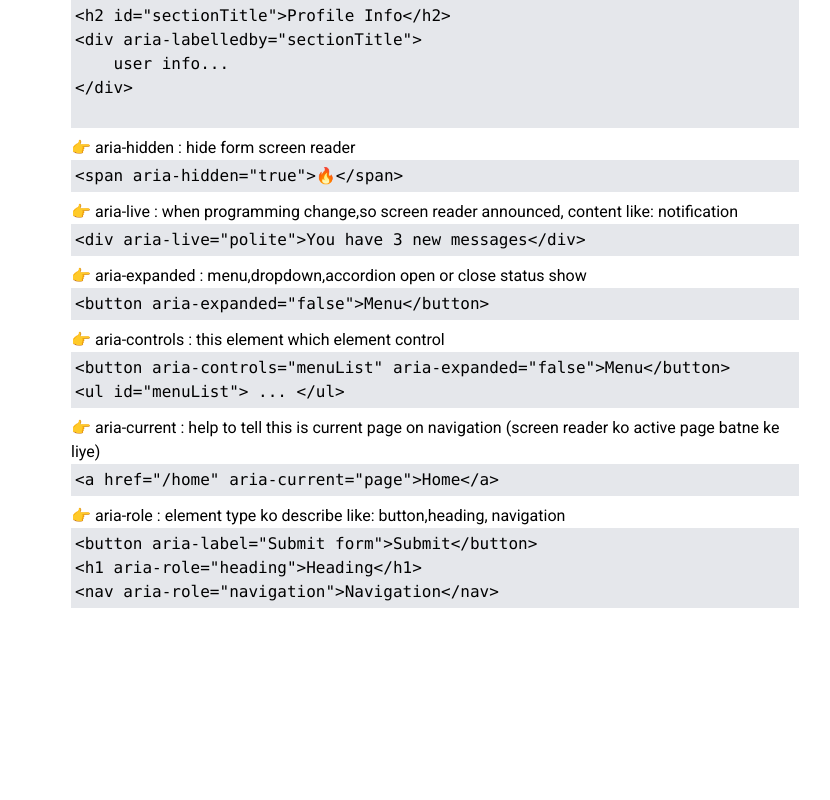
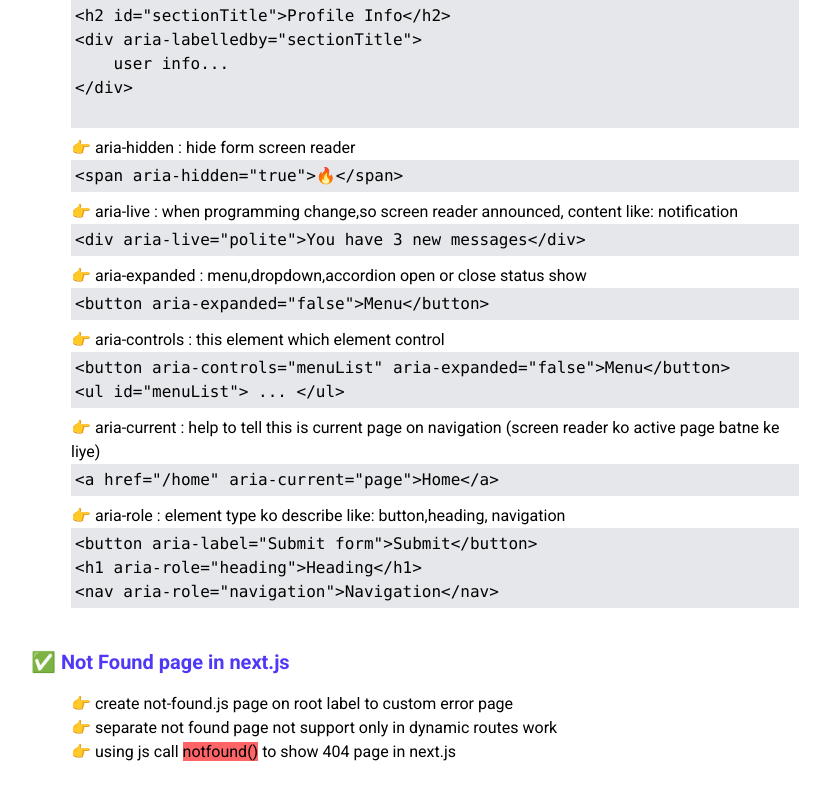
Before and after one commit to dhirajaryaa/winter-arc, a Next.js app: page /day02 in a window 1280 px wide. Shown: the part 448-1248 px from the top of the page, without its empty margins (225-1055 px from the left). Before the commit the page ends 1128 px from the top, so only its background shows below. Built offline with nearby package versions, Linux system fonts and the light colour scheme.

Commit message:
Add Not Found page and update Day 02 section with error handling instructions

```diff
--- a/src/app/day02/ariaTag.html
+++ /dev/null
@@ -1,28 +0,0 @@
-<!DOCTYPE html>
-<html lang="en">
-<head>
-    <meta charset="UTF-8">
-    <meta name="viewport" content="width=device-width, initial-scale=1.0">
-    <title>Web Accessibility in Html</title>
-</head>
-<body style="width: 50%; margin: auto;">
-    <h1>Web Accessibility</h1>
-
-    <p style="margin: 4rem 2rem;">Lorem ipsum dolor sit amet consectetur adipisicing elit. Quisquam, quae.</p>
-
-    <button>Read more</button>
-    <br/>
-    <br/>
-    <button>Read more</button>
-    <br/>
-    <br/>
-    <button>Read more</button>
-    <br/>
-    <br/>
-    <button>Read more</button>
-    <br/>
-    <br/>
-
-    <span tabindex="0" onkeydown="alert('Read more')" onclick="alert('Read more')" style="cursor: pointer;">Read more↗️</span>
-</body>
-</html>
--- a/src/app/day02/page.jsx
+++ b/src/app/day02/page.jsx
@@ -75,6 +75,15 @@ function day2Page() {
 
 
             </Section>
+
+            <Section
+                isCompleted={true}
+                title={"Not Found page in next.js"}
+            >
+                <p>👉 create not-found.js page on root label to custom error page</p>
+                <p>👉 separate not found page not support only in dynamic routes work</p>
+                <p>👉 using js call <span className="bg-red-400">notfound()</span> to show 404 page in next.js</p>
+            </Section>
         </main>
     )
 }
--- /dev/null
+++ b/src/app/not-found.jsx
@@ -0,0 +1,7 @@
+export default function notFound(){
+    return (
+        <main className="w-full min-h-screen my-18">
+            <h1 className="w-full text-5xl font-semibold text-center my-20">404 Not Found</h1>
+        </main>
+    )
+}
```
